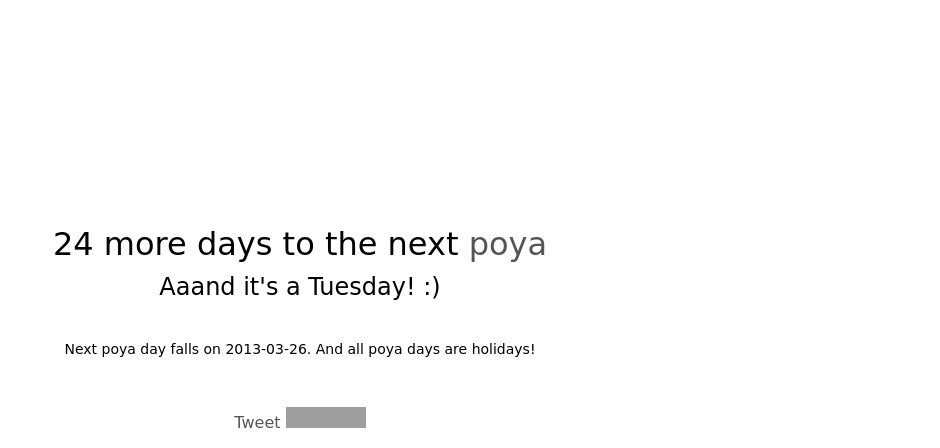
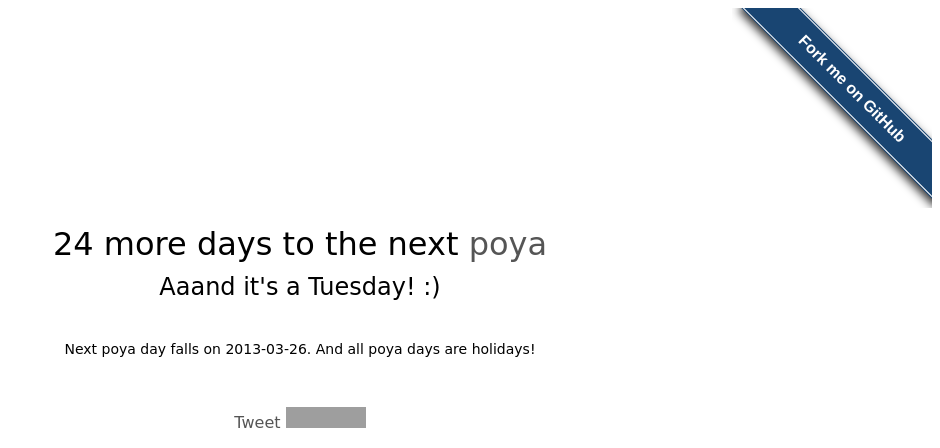
Before and after one commit to thameera/poya, a Django app: page / in a window 1280 px wide. Shown: the top 448 px of the page, without its empty margins (340-1280 px from the left). Run offline with Django 3.2, Linux system fonts and the light colour scheme; some libraries are stand-ins or nearby versions; some web fonts are replaced; grey boxes are pictures that could not be loaded.

Commit message:
Added Fork me on Github banner
Signed-off-by: Thameera Senanayaka <thameera123@gmail.com>

```diff
--- a/templates/base.html
+++ b/templates/base.html
@@ -55,6 +55,7 @@
 </head>
 
 <body>
+<style>#forkongithub a{background:#194572;color:#fff;text-decoration:none;font-family:arial, sans-serif;text-align:center;font-weight:bold;padding:5px 40px;font-size:1rem;line-height:2rem;position:relative;transition:0.5s;}#forkongithub a:hover{background:#325657;color:#fff;}#forkongithub a::before,#forkongithub a::after{content:"";width:100%;display:block;position:absolute;top:1px;left:0;height:1px;background:#fff;}#forkongithub a::after{bottom:1px;top:auto;}@media screen and (min-width:800px){#forkongithub{position:absolute;display:block;top:0;right:0;width:200px;overflow:hidden;height:200px;}#forkongithub a{width:200px;position:absolute;top:60px;right:-60px;transform:rotate(45deg);-webkit-transform:rotate(45deg);box-shadow:4px 4px 10px rgba(0,0,0,0.8);}}</style><span id="forkongithub"><a href="https://github.com/thameera/poya">Fork me on GitHub</a></span>
 {% block content %}{% endblock %}
 </body>
 </html>
```
